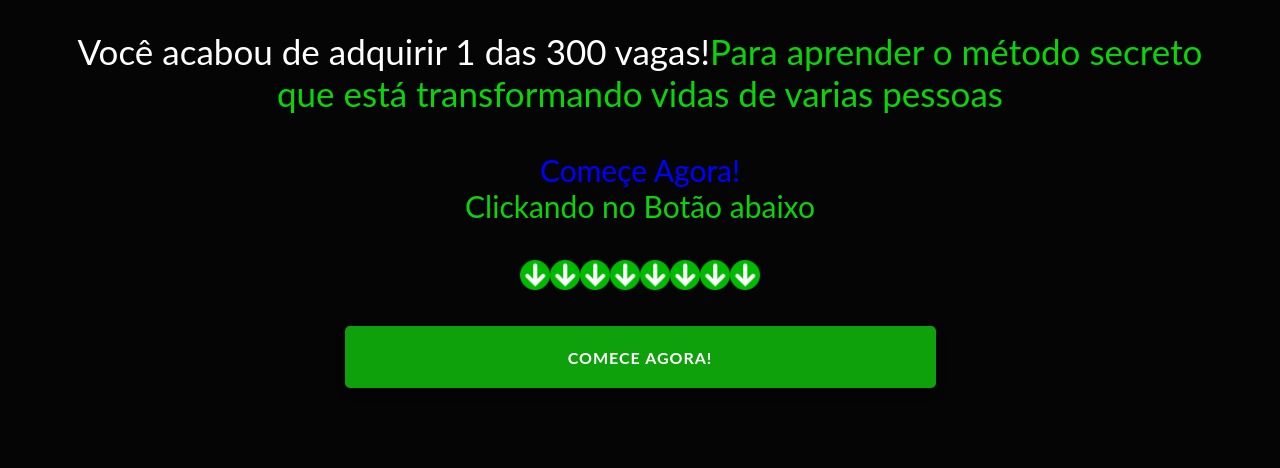
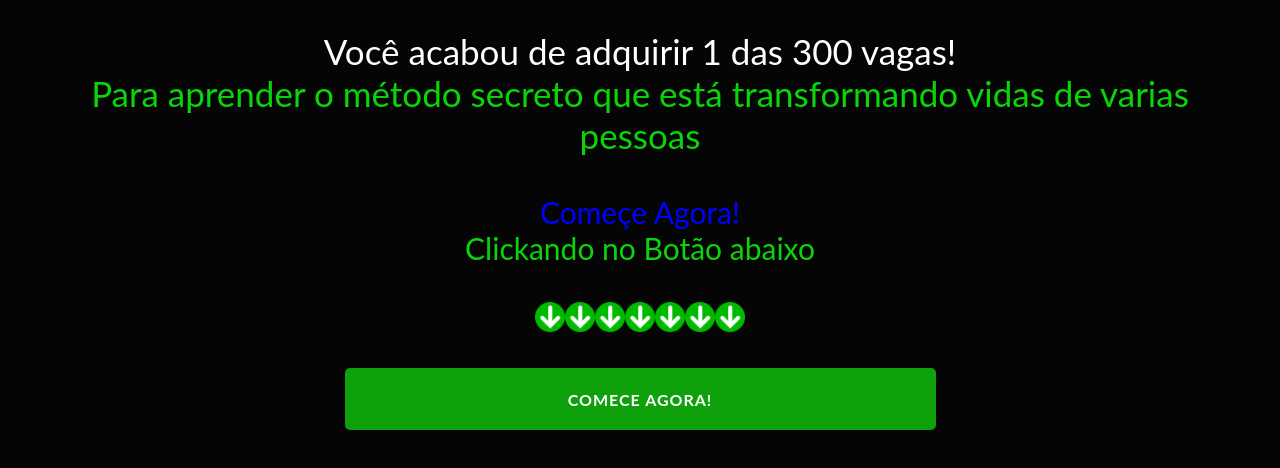
Before and after one commit to Narug1fps/Emagrecer_2, a plain HTML site: page index.html in a window 1280 px wide. Drawn offline with Linux system fonts and the light colour scheme.

Commit message:
Update index.html

```diff
--- a/index.html
+++ b/index.html
@@ -10,8 +10,8 @@
 <body>
    <header>
        <div class="title" >
-       <span class="title white"> Você acabou de adquirir 1 das 300 vagas!</span><span class="title green">Para aprender o método secreto que está transformando vidas de varias pessoas</div>
-      </span>
+       <div class="title white"> Você acabou de adquirir 1 das 300 vagas!</div><div class="title green">Para aprender o método secreto que está transformando vidas de varias pessoas</div>
+      </div>
        <br>
        <br>
 
@@ -19,7 +19,7 @@
         <div class="comece blue">Começe Agora!</div> <div class="comece green">Clickando no Botão abaixo</div>
             <br>
 
-                <img  src="download.png" ><img  src="download.png" ><im<img  src="download.png" ><img  src="download.png" ><img  src="download.png" ><img  src="download.png" ><img  src="download.png" ><img  src="download.png" ><img  src="download.png" >
+               <img  src="download.png" ><im<img  src="download.png" ><img  src="download.png" ><img  src="download.png" ><img  src="download.png" ><img  src="download.png" ><img  src="download.png" ><img  src="download.png" >
 
        </div>
    </header>
```
